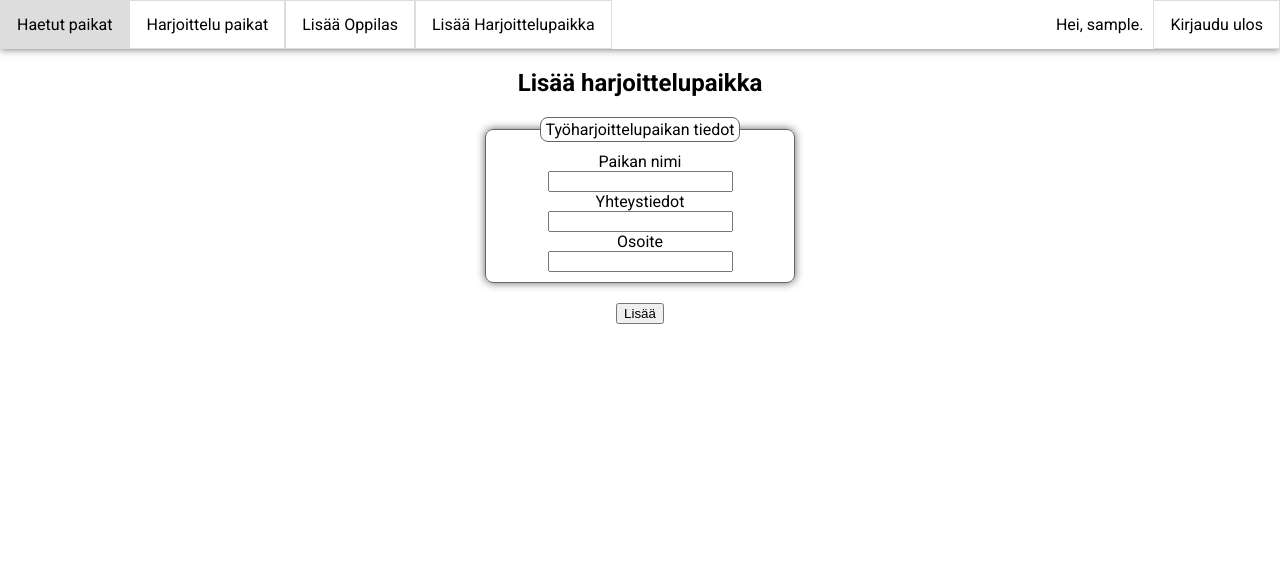
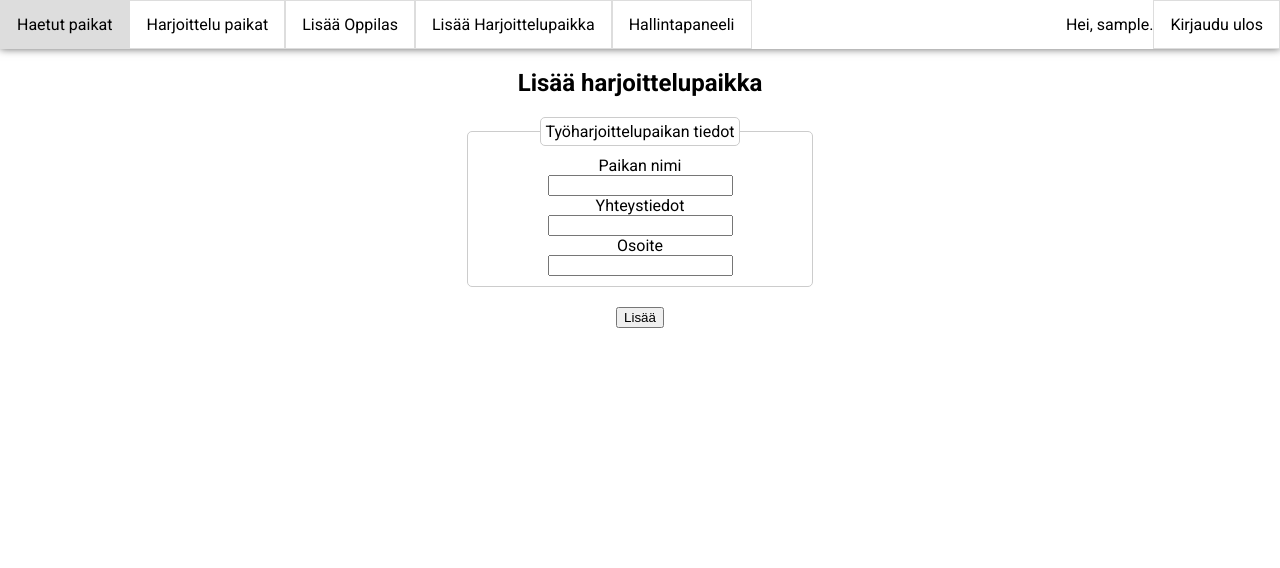
Before and after one commit to juusokoivisto/harjoittelupaikka, a PHP site: page /lisaa-harkkapaikka.php in a window 1280 px wide. Shown: the top 568 px of the page. Run offline with PHP 8.4, Linux system fonts and the light colour scheme; the visitor is signed in with stand-in values (Sample User, id 1).

Commit message:
vaihda käyttäjän oikeudet hallintapaneelissa

```diff
--- a/header.php
+++ b/header.php
@@ -6,6 +6,7 @@
             <?php if (is_teacher()): ?>
                 <li><a href='lisaa-oppilas.php'>Lisää Oppilas</a></li>
                 <li><a href='lisaa-harkkapaikka.php'>Lisää Harjoittelupaikka</a></li>
+                <li><a href='hallintapaneeli.php'>Hallintapaneeli</a></li>
             <?php endif; ?>
 
             <li class="navbar-right">
--- a/lisaa-harkkapaikka.php
+++ b/lisaa-harkkapaikka.php
@@ -38,7 +38,7 @@ if(is_teacher() == false) {
                     <label for="f_hp_osoite">Osoite</label><br>
                     <input type="text" id="f_hp_osoite" name="f_hp_osoite" required><br>
                 </fieldset>
-                <input type="submit" value="Lisää">
+                <input class="button-input" type="submit" value="Lisää">
             </form>
         </section>
     </main>
--- a/style.css
+++ b/style.css
@@ -47,19 +47,8 @@ h1, h2 {
 }
 
 .button-input {
-    width: 200px;
-
-    background-color: white;
+    width: auto;
     margin: 20px;
-    padding: 0 10px 10px;
-    border: 1px solid #666;
-    border-radius: 8px;
-    box-shadow: 0 0 8px #666;
-    padding-top: 10px;
-}
-
-.button-input:hover {
-    background-color: #dddddd;
 }
 
 .footer-text > a {
@@ -89,19 +78,16 @@ tr:nth-child(even) {
 }
 
 .rounded-fieldset {
-    margin: 20px;
-    padding: 0 10px 10px;
-    border: 1px solid #666;
-    border-radius: 8px;
-    box-shadow: 0 0 8px #666;
-    padding-top: 10px;
+    border: 1px solid #ccc;
+    padding: 10px;
+    border-radius: 5px;
+    margin-top: 20px;
 }
 
 .rounded-fieldset > legend  {
-    padding: 2px 4px;
-    background: #fff;
-    border: 1px solid #666;
-    border-radius: 8px;
+    border: 1px solid #ccc;
+    padding: 4px;
+    border-radius: 5px;
 }
 
 .navbar {
@@ -130,9 +116,25 @@ tr:nth-child(even) {
     margin-left: auto;
     display: flex;
     align-items: center;
-    gap: 2px;
+    gap: 0px;
 }
 
-.navbar-right span {
-    padding: 0 8px;
+.admin-panel-div {
+    display: inline-grid;
+    grid-template-columns: auto auto auto auto;
+    gap: 10px;
+    row-gap: 5px;
+    align-items: center;
+    border: 1px solid #ccc;
+    padding: 10px;
+    border-radius: 5px;
 }
+
+.admin-panel-child {
+    display: contents;
+    text-align: left;
+}
+
+.align-center-horizontal {
+    text-align: center;
+}
```
Also changed, not shown: actions/adminpanel/vaihda_rooli.php (added, +22 -0 lines), actions/data/hae_oppilaat_hallintapaneeli.php (added, +23 -0 lines), hallintapaneeli.php (added, +36 -0 lines), js/hallintapaneeli.js (added, +21 -0 lines).
